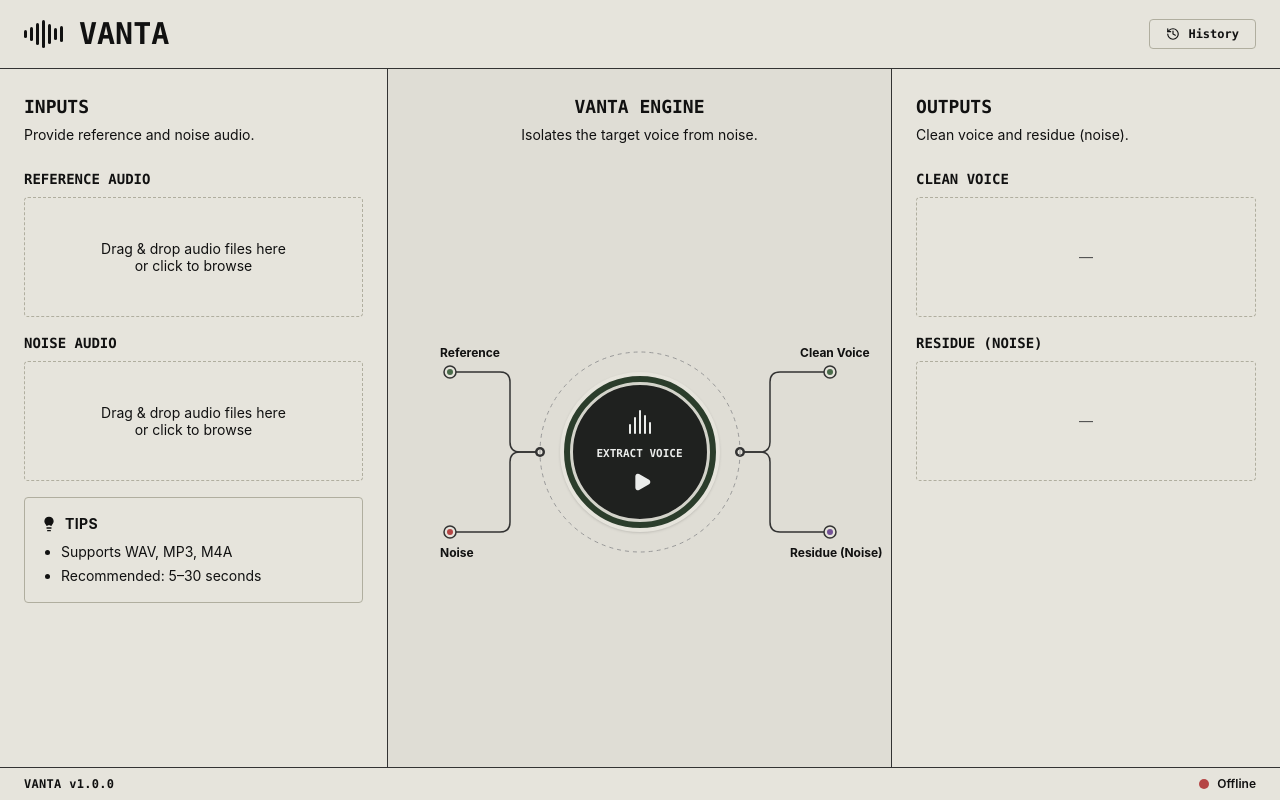
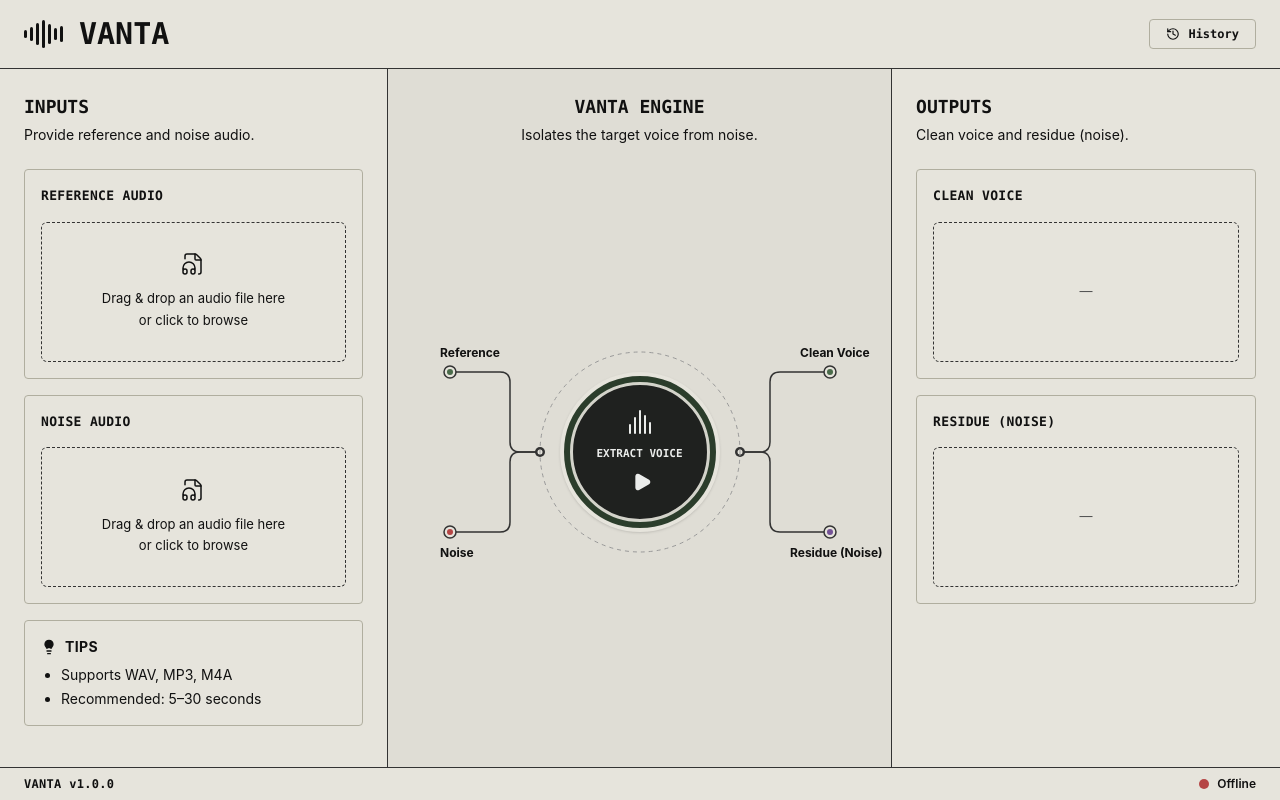
Before and after one commit to Komalpreet2809/Vanta, a Next.js app in the folder web/: page / in a window 1280 px wide. Built offline with nearby package versions, Linux system fonts and the light colour scheme; no server answers.

Commit message:
style: update AudioCard to match exact inspo border layout

```diff
--- a/web/src/components/AudioCard.tsx
+++ b/web/src/components/AudioCard.tsx
@@ -1,6 +1,6 @@
 "use client";
 
-import { Download, Music, Pause, Play, X } from "lucide-react";
+import { Download, FileAudio, Music, Pause, Play, X } from "lucide-react";
 import { useEffect, useRef, useState } from "react";
 import WaveSurfer from "wavesurfer.js";
 
@@ -86,13 +86,13 @@ export function AudioCard({
   const sizeStr = source ? `${(source.size / (1024 * 1024)).toFixed(1)} MB` : "";
 
   return (
-    <div className="flex flex-col gap-2">
-      <h3 className="font-mono-heading text-sm uppercase">
+    <div className="card-border p-4 flex flex-col gap-4 bg-[var(--bg-app)]">
+      <h3 className="font-mono-heading text-[13px] tracking-wide uppercase">
         {heading}
       </h3>
 
       {source ? (
-        <div className="card-border p-3 flex flex-col gap-3 bg-[var(--bg-card)]">
+        <div className="flex flex-col gap-4">
           {/* File Info Row */}
           <div className="flex items-center gap-3">
             <div className="btn-icon h-10 w-10 shrink-0">
@@ -154,16 +154,19 @@ export function AudioCard({
             };
             input.click();
           }}
-          className={`card-border border-dashed p-6 flex flex-col items-center justify-center text-center transition-colors min-h-[120px] ${
+          className={`border border-dashed border-[var(--border-main)] rounded-md p-6 flex flex-col items-center justify-center text-center transition-colors min-h-[140px] ${
             onFile ? "cursor-pointer hover:bg-black/5" : ""
-          } ${isDragging ? "bg-black/5" : "bg-[var(--bg-app)]"}`}
+          } ${isDragging ? "bg-black/5" : "bg-transparent"}`}
         >
           {onFile ? (
-            <div className="text-sm text-[var(--text-main)] leading-tight text-center">
-              Drag & drop audio files here<br />or click to browse
+            <div className="flex flex-col items-center gap-3">
+              <FileAudio className="h-6 w-6 stroke-[1.5] text-[var(--text-main)]" />
+              <div className="text-[13px] text-[var(--text-main)] leading-relaxed text-center">
+                Drag & drop an audio file here<br />or click to browse
+              </div>
             </div>
           ) : (
-            <span className="text-sm text-[var(--text-muted)]">
+            <span className="text-[13px] text-[var(--text-muted)]">
               {emptyLabel ?? "No signal loaded"}
             </span>
           )}
```
